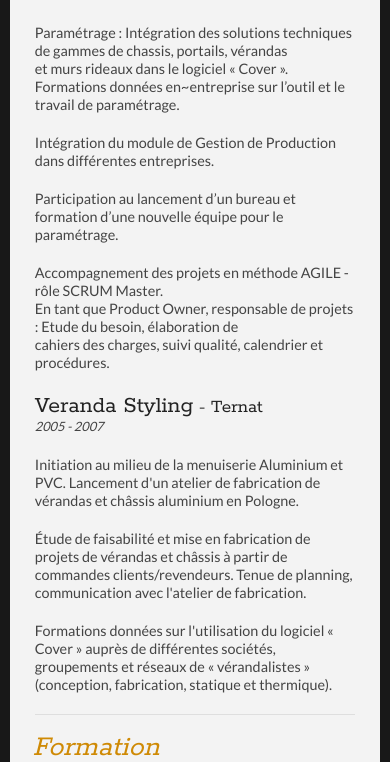
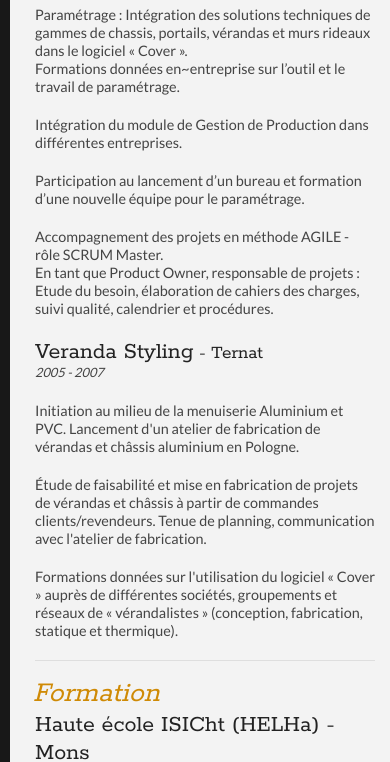
Before and after one commit to PierrotAliasMisterFox/my-resume, a plain HTML site: page index.html in a window 390 px wide. Shown: the part 533-1295 px from the top of the page. Drawn offline with Linux system fonts and the light colour scheme.

Commit message:
Change @media All wifth 95 to 100% margin ... auto to ... 10px

```diff
--- a/style.css
+++ b/style.css
@@ -214,8 +214,8 @@ section:last-child {
 
 @media all and (max-width: 601px) {
 	#cv {
-		width: 95%;
-		margin: 10px auto;
+		width: 100%;
+		margin: 10px 10px;
 		min-width: 280px;
 	}
 
```
